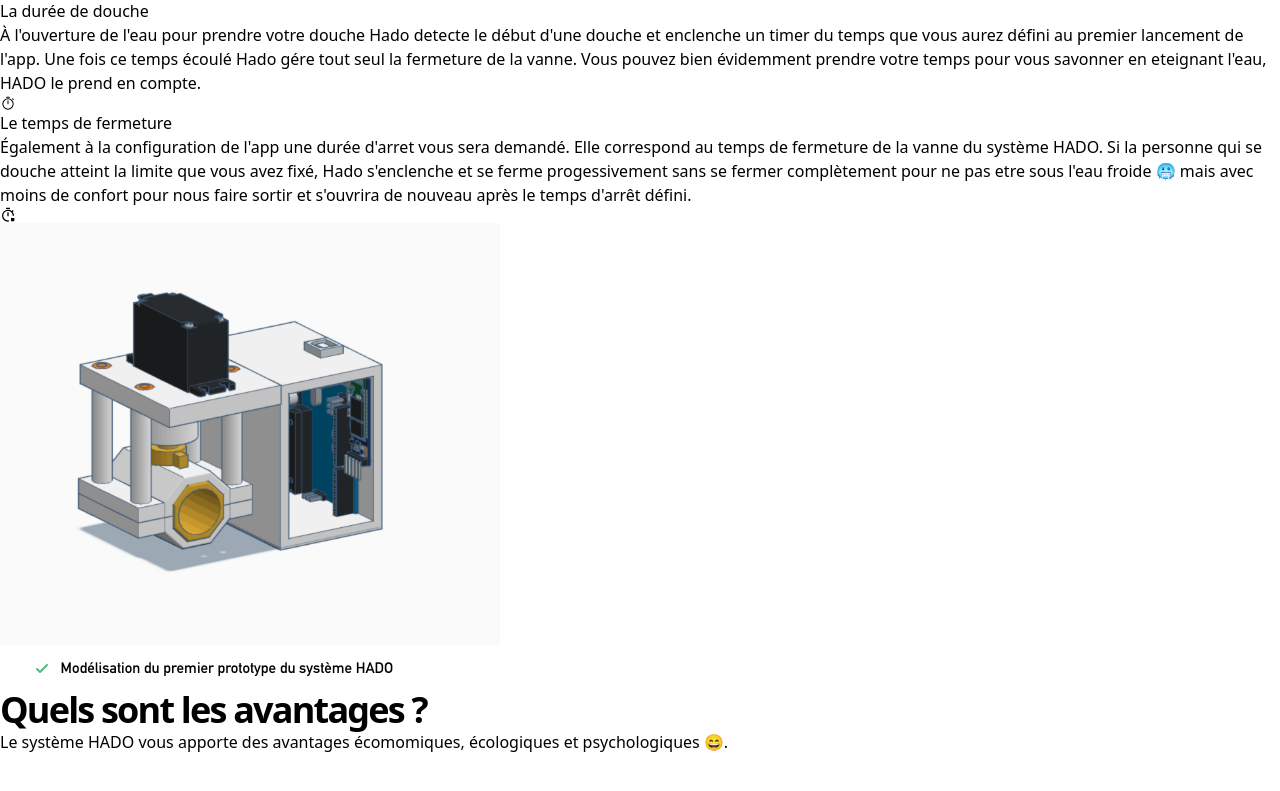
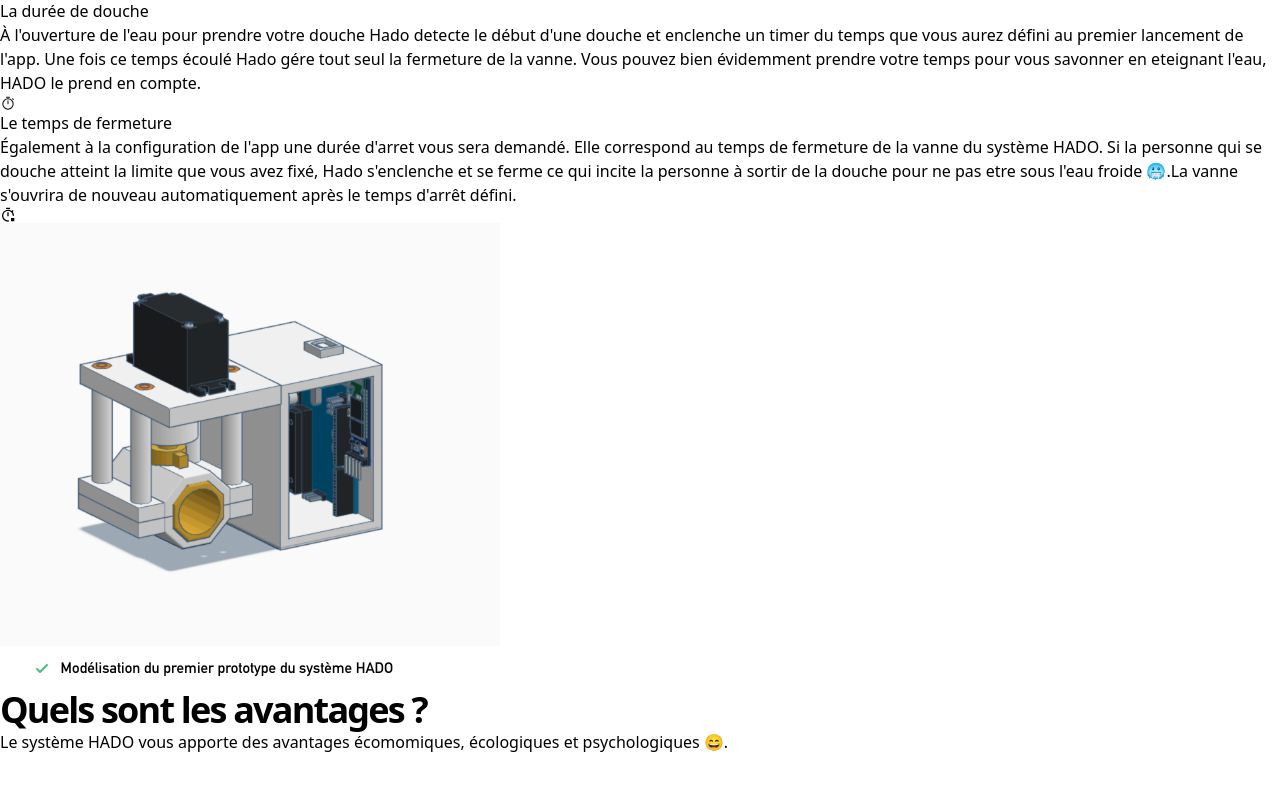
Before and after one commit to kevin-btc/HADO, a React (Vite) app: page / in a window 1280 px wide. Shown: the part 1591-2382 px from the top of the page. Built offline with nearby package versions, Linux system fonts and the light colour scheme.

Commit message:
change simulator question

```diff
--- a/src/partials/Features.jsx
+++ b/src/partials/Features.jsx
@@ -120,10 +120,9 @@
                       vous sera demandé. Elle correspond au temps de fermeture
                       de la vanne du système HADO. Si la personne qui se douche
                       atteint la limite que vous avez fixé, Hado s'enclenche et
-                      se ferme progessivement sans se fermer complètement pour
-                      ne pas etre sous l'eau froide 🥶 mais avec moins de
-                      confort pour nous faire sortir et s'ouvrira de nouveau
-                      après le temps d'arrêt défini.
+                      se ferme ce qui incite la personne à sortir de la douche
+                      pour ne pas etre sous l'eau froide 🥶.La vanne s'ouvrira
+                      de nouveau automatiquement après le temps d'arrêt défini.
                     </div>
                   </div>
                   <div className="flex justify-center items-center w-8 h-8 bg-white rounded-full shadow flex-shrink-0 ml-3">
--- a/src/partials/Simulator.tsx
+++ b/src/partials/Simulator.tsx
@@ -235,7 +235,7 @@
                         htmlFor="name"
                       >
                         Combien de minutes chaque personne prend sous la douche
-                        ?
+                        environ ?
                       </label>
                       <div
                         className={`grid grid-rows-${
```
